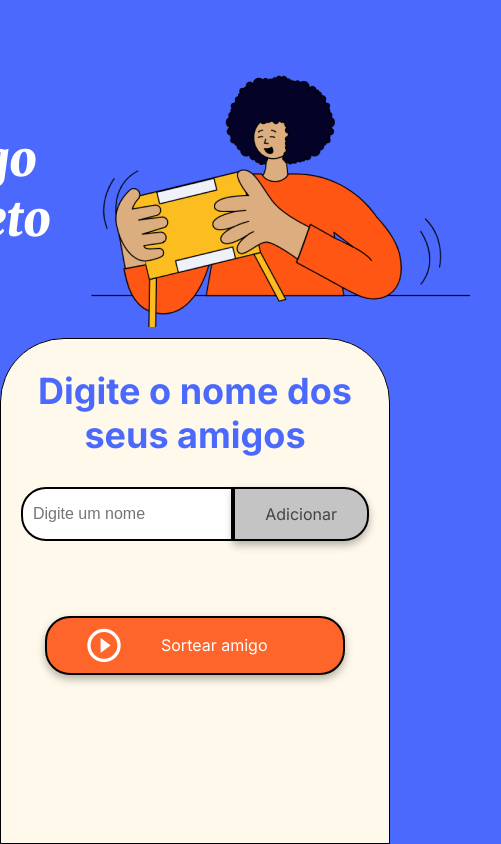
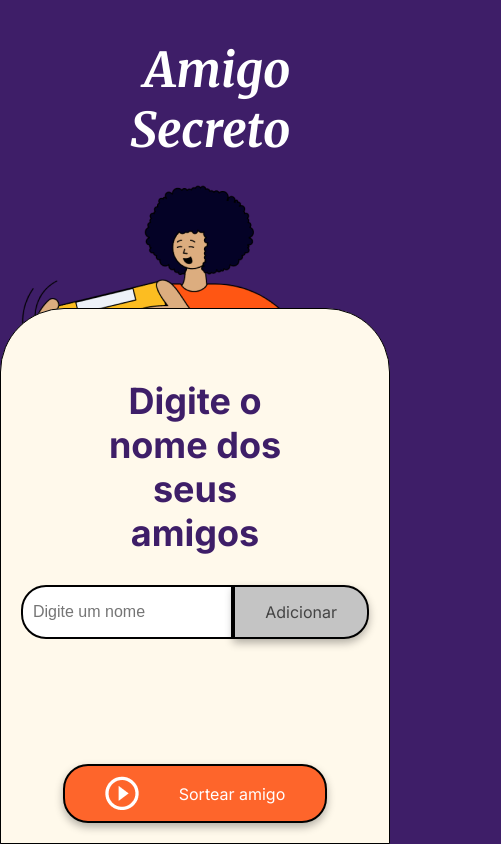
Before and after one commit to LeilannyRodrigues/challenge-amigo-secreto, a plain HTML site: page index.html in a window 390 px wide. Shown: the whole page, 501 px wide, since content can reach past the window. Drawn offline with Linux system fonts and the light colour scheme.

Commit message:
challenge-amigo-secreto

```diff
--- a/index.html
+++ b/index.html
@@ -14,7 +14,7 @@
     <main class="main-content">
         <header class="header-banner">
             <h1 class="main-title">Amigo Secreto</h1>
-            <img src="assets/amigo-secreto.png" alt="Imagem representativa de amigo secreto">
+            <img class="main-image" src="assets/amigo-secreto.png" alt="Imagem representativa de amigo secreto">
         </header>
 
         <section class="input-section">
--- a/style.css
+++ b/style.css
@@ -1,5 +1,5 @@
 :root {
-    --color-primary: #4B69FD;
+    --color-primary: #3E1E68;
     --color-secondary: #FFF9EB;
     --color-tertiary: #C4C4C4;
     --color-button: #fe652b;
@@ -8,7 +8,6 @@
     --color-white: #FFFFFF;
 }
 
-/* Estilos gerais */
 * {
     margin: 0;
     padding: 0;
@@ -30,16 +29,17 @@ body {
     width: 100%;
 }
 
-/* Banner */
 .header-banner {
     flex: 40%;
     display: flex;
-    justify-content: center;
+    justify-content: space-evenly;
     align-items: center;
-    padding: 40px 0 0;
+    padding: 40px;
+    width: 100%;
+    min-height: 0;
 }
 
-/* Seção de entrada */
+/*Seção de entrada*/
 .input-section {
     flex: 60%;
     background-color: var(--color-secondary);
@@ -54,20 +54,33 @@ body {
 
 /* Títulos */
 .main-title {
-    font-size: 48px;
+    display: flex;
+    justify-content: center;
+    font-size: 3rem;
     font-family: "Merriweather", serif;
-    font-weight: 900;
+    font-weight: 700;
     font-style: italic;
     color: var(--color-white);
+    width: 40%;
+    padding-left: 17%;
+    text-align: right;
+}
+
+.main-image {
+    width: 37%;
+    padding-top: 0;
+    align-items: center;
 }
 
 .section-title {
     font-family: "Inter", serif;
-    font-size: 36px;
+    font-size: 2.25rem;
     font-weight: 700;
     color: var(--color-primary);
     margin: 10px 0;
     text-align: center;
+    width: 100%;
+    padding-top: 40px;
 }
 
 /* Contêineres de entrada e botão */
@@ -84,19 +97,14 @@ body {
     padding: 10px;
     border: 2px solid #000;
     border-radius: 25px 0 0 25px;
-    font-size: 16px;
-}
-
-.button-container {
-    width: 300px;
-    justify-content: center;
+    font-size: 1rem;
 }
 
 /* Estilos de entrada de texto */
 .input-title {
     flex: 1;
     padding: 10px 15px;
-    font-size: 16px;
+    font-size: 1rem;
     border: 2px solid #333;
     border-right: none;
     border-radius: 25px 0 0 25px;
@@ -108,7 +116,7 @@ body {
 button {
     padding: 15px 30px;
     font-family: "Inter", sans-serif;
-    font-size: 16px;
+    font-size: 1rem;
     border: 2px solid #000;
     border-radius: 25px;
     box-shadow: 0 4px 8px rgba(0, 0, 0, 0.3);
@@ -130,27 +138,42 @@ ul {
     list-style-type: none;
     color: var(--color-text);
     font-family: "Inter", sans-serif;
-    font-size: 18px;
+    font-size: 1.125rem;
     margin: 20px 0;
+    width: 100%;
+
+}
+
+.name-list {
+    flex-grow: 1;
+    overflow-y: auto;
+    min-height: 50px;
+    text-align: center;
 }
 
 .result-list {
     margin-top: 15px;
-    color: #05DF05;
-    font-size: 22px;
+    color: #5D2F77;
+    font-size: 1.375rem;
     font-weight: bold;
     text-align: center;
+}
+
+.button-container {
+    width: 100%;
+    display: flex;
+    justify-content: center;
 }
 
 /* Botão de sortear título */
 .button-draw {
     display: flex;
     align-items: center;
-    width: 100%;
+    width: auto;
     padding: 10px 40px;
     color: var(--color-white);
     background-color: var(--color-button);
-    font-size: 16px;
+    font-size: 1rem;
 }
 
 .button-draw img {
@@ -160,3 +183,25 @@ ul {
 .button-draw:hover {
     background-color: var(--color-button-hover);
 }
+
+@media (max-width: 700px) {
+    .header-banner {
+        flex-direction: column;
+    }
+    .main-image {
+        width: auto;
+    }
+    .button-draw {
+        width: auto;
+    }
+    .section-title {
+        width: 50%;
+    }
+    .button-draw {
+        width: auto;
+        padding: auto;
+    }
+    .main-title {
+        padding-left: 10%;
+    }
+}
```
